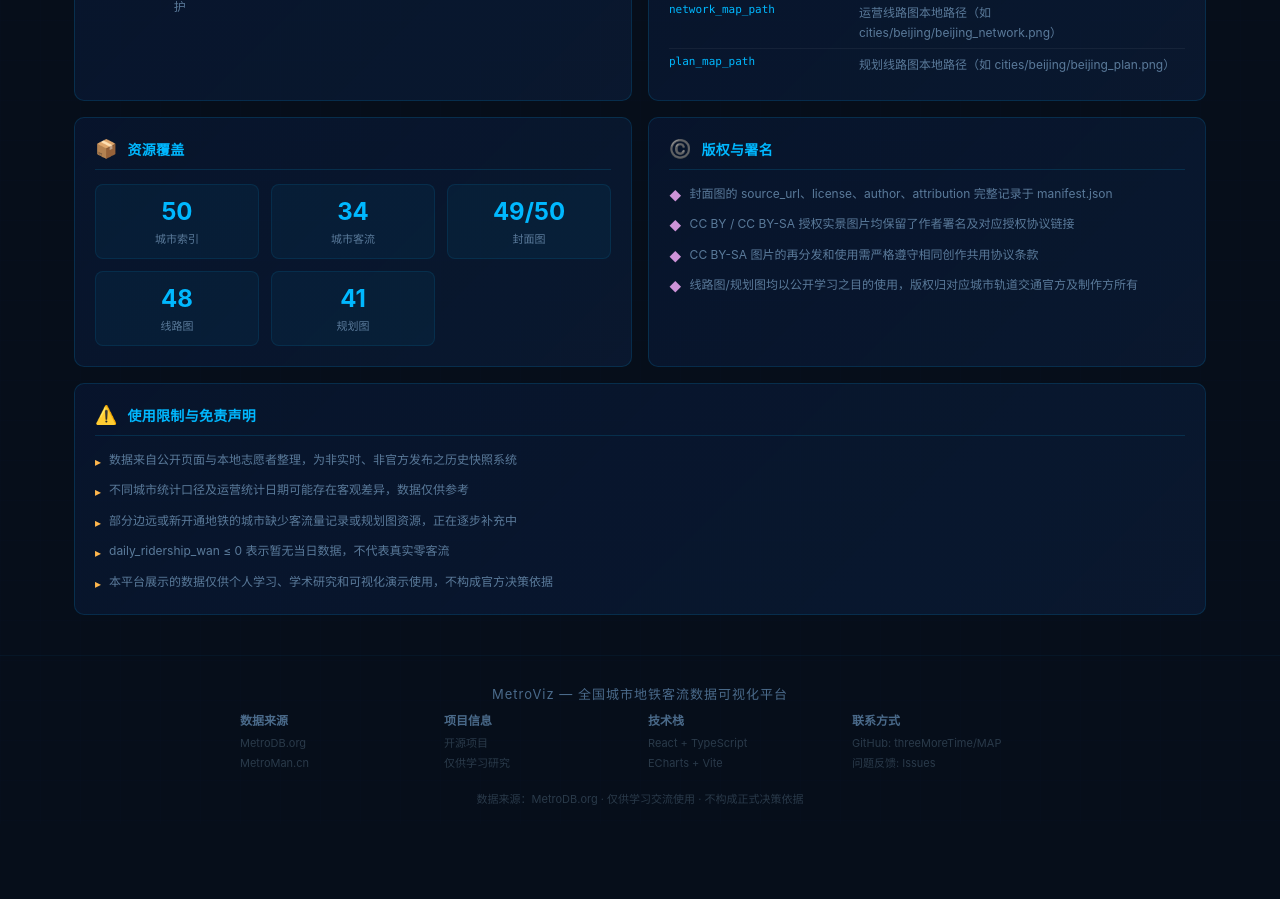
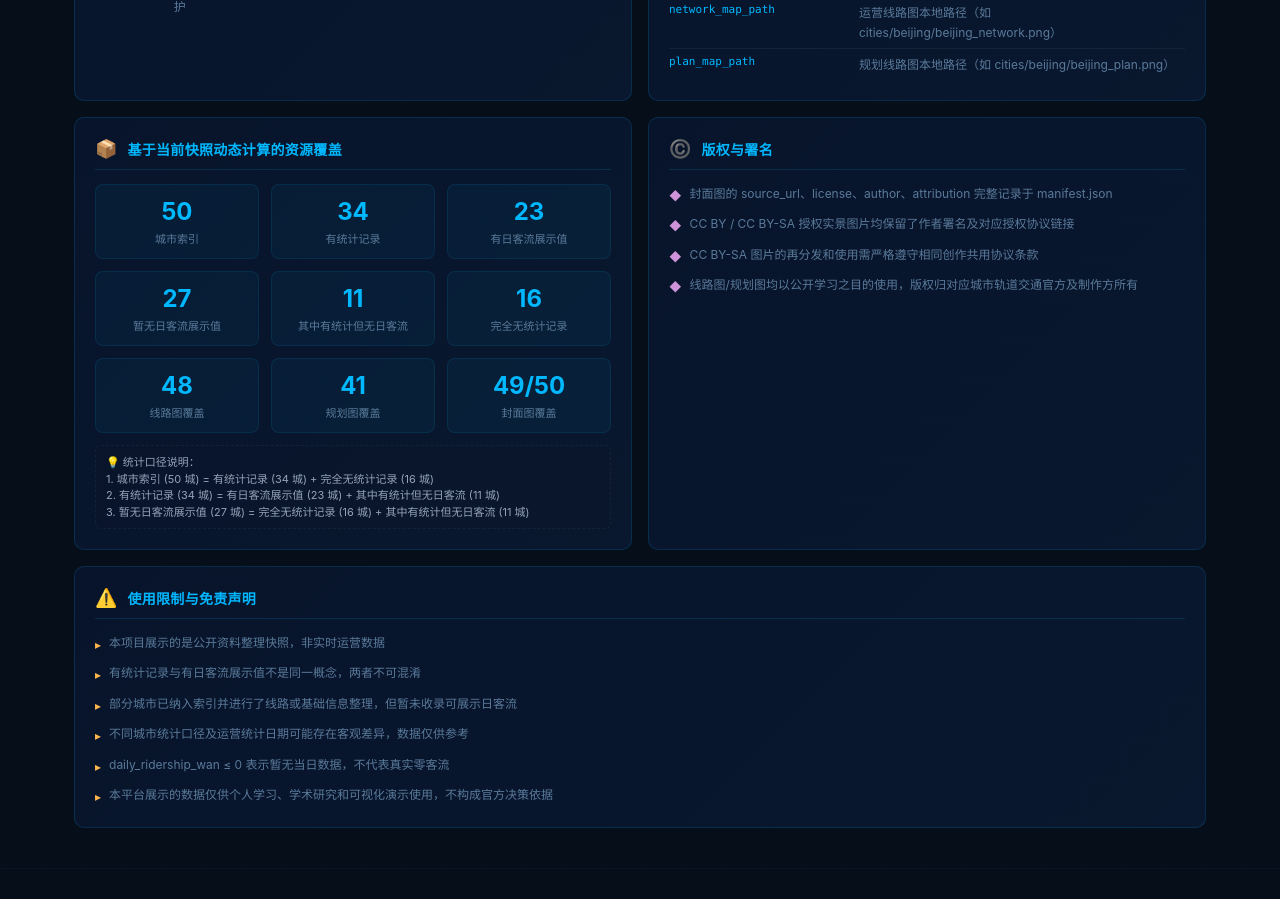
Before and after one commit to threeMoreTime/MAP, a React (Vite) app in the folder frontend/: page /#/about in a window 1280 px wide. Shown: the part 580-1479 px from the top of the page. Before the commit the page ends 1404 px from the top, so only its background shows below. Built offline with nearby package versions, Linux system fonts and the light colour scheme; no server answers.

Commit message:
fix: clarify data coverage terminology

```diff
--- a/frontend/src/components/common/DataSnapshotCard.tsx
+++ b/frontend/src/components/common/DataSnapshotCard.tsx
@@ -9,16 +9,22 @@ interface Props {
 
 export default function DataSnapshotCard({ cities, manifest }: Props) {
   const stats = React.useMemo(() => {
-    const total = cities.length;
-    const hasRidership = cities.filter(c => c.has_stats && c.daily_ridership_wan > 0).length;
-    const noRidership = cities.filter(c => !c.has_stats || c.daily_ridership_wan <= 0).length;
-    const hasNetworkMap = cities.filter(c => c.has_network_map).length;
-    const hasPlanMap = cities.filter(c => c.has_plan_map).length;
-    const downloadedCovers = cities.filter(c => c.cover_status === 'downloaded').length;
+    const total = cities.length || 50;
+    const hasStats = cities.filter(c => c.has_stats === true).length || 34;
+    const hasRidership = cities.filter(c => c.has_stats && c.daily_ridership_wan > 0).length || 23;
+    const statsButNoRidership = cities.filter(c => c.has_stats && c.daily_ridership_wan <= 0).length || 11;
+    const noStats = cities.filter(c => !c.has_stats).length || 16;
+    const noRidership = cities.filter(c => !c.has_stats || c.daily_ridership_wan <= 0).length || 27;
+    const hasNetworkMap = cities.filter(c => c.has_network_map).length || 48;
+    const hasPlanMap = cities.filter(c => c.has_plan_map).length || 41;
+    const downloadedCovers = cities.filter(c => c.cover_status === 'downloaded').length || 49;
 
     return {
       total,
+      hasStats,
       hasRidership,
+      statsButNoRidership,
+      noStats,
       noRidership,
       hasNetworkMap,
       hasPlanMap,
@@ -58,24 +64,24 @@ export default function DataSnapshotCard({ cities, manifest }: Props) {
           </span>
           <span style={{
             fontSize: '10px',
-            color: '#94a3b8',
+            color: '#38bdf8',
             background: 'rgba(51, 65, 85, 0.4)',
             padding: '2px 6px',
             borderRadius: '4px',
             border: '1px solid rgba(71, 85, 105, 0.3)'
           }}>
-            公开快照 / 整理中
+            公开数据快照
           </span>
         </div>
         <div style={{ fontSize: '11px', color: '#64748b', fontStyle: 'italic' }}>
-          * 统计结果基于本地数据，非实时官方发布
+          * 统计结果基于当前 manifest 动态计算，非实时运营数据
         </div>
       </div>
 
       <div style={{
         display: 'grid',
-        gridTemplateColumns: 'repeat(auto-fit, minmax(110px, 1fr))',
-        gap: '12px',
+        gridTemplateColumns: 'repeat(auto-fit, minmax(100px, 1fr))',
+        gap: '10px',
       }}>
         <div className="snapshot-item" style={{
           padding: '10px',
@@ -97,8 +103,21 @@ export default function DataSnapshotCard({ cities, manifest }: Props) {
           borderRadius: '8px',
           textAlign: 'center',
         }}>
-          <div style={{ fontSize: '11px', color: '#94a3b8', marginBottom: '4px' }}>有客流数据</div>
-          <div style={{ fontSize: '20px', fontWeight: 700, color: '#34d399', fontFamily: 'monospace' }}>
+          <div style={{ fontSize: '11px', color: '#94a3b8', marginBottom: '4px' }}>有统计记录</div>
+          <div style={{ fontSize: '20px', fontWeight: 700, color: '#06b6d4', fontFamily: 'monospace' }}>
+            {stats.hasStats} <span style={{ fontSize: '11px', fontWeight: 400, color: '#64748b' }}>城</span>
+          </div>
+        </div>
+
+        <div className="snapshot-item" style={{
+          padding: '10px',
+          background: 'rgba(15, 23, 42, 0.3)',
+          border: '1px solid rgba(51, 65, 85, 0.2)',
+          borderRadius: '8px',
+          textAlign: 'center',
+        }}>
+          <div style={{ fontSize: '11px', color: '#94a3b8', marginBottom: '4px' }}>有日客流展示值</div>
+          <div style={{ fontSize: '20px', fontWeight: 700, color: '#10b981', fontFamily: 'monospace' }}>
             {stats.hasRidership} <span style={{ fontSize: '11px', fontWeight: 400, color: '#64748b' }}>城</span>
           </div>
         </div>
@@ -110,7 +129,7 @@ export default function DataSnapshotCard({ cities, manifest }: Props) {
           borderRadius: '8px',
           textAlign: 'center',
         }}>
-          <div style={{ fontSize: '11px', color: '#94a3b8', marginBottom: '4px' }}>暂无日客流</div>
+          <div style={{ fontSize: '11px', color: '#94a3b8', marginBottom: '4px' }}>暂无日客流展示值</div>
           <div style={{ fontSize: '20px', fontWeight: 700, color: '#f43f5e', fontFamily: 'monospace' }}>
             {stats.noRidership} <span style={{ fontSize: '11px', fontWeight: 400, color: '#64748b' }}>城</span>
           </div>
@@ -123,7 +142,33 @@ export default function DataSnapshotCard({ cities, manifest }: Props) {
           borderRadius: '8px',
           textAlign: 'center',
         }}>
-          <div style={{ fontSize: '11px', color: '#94a3b8', marginBottom: '4px' }}>运营线路图</div>
+          <div style={{ fontSize: '11px', color: '#94a3b8', marginBottom: '4px' }}>其中有统计但无日客流</div>
+          <div style={{ fontSize: '20px', fontWeight: 700, color: '#f97316', fontFamily: 'monospace' }}>
+            {stats.statsButNoRidership} <span style={{ fontSize: '11px', fontWeight: 400, color: '#64748b' }}>城</span>
+          </div>
+        </div>
+
+        <div className="snapshot-item" style={{
+          padding: '10px',
+          background: 'rgba(15, 23, 42, 0.3)',
+          border: '1px solid rgba(51, 65, 85, 0.2)',
+          borderRadius: '8px',
+          textAlign: 'center',
+        }}>
+          <div style={{ fontSize: '11px', color: '#94a3b8', marginBottom: '4px' }}>完全无统计记录</div>
+          <div style={{ fontSize: '20px', fontWeight: 700, color: '#94a3b8', fontFamily: 'monospace' }}>
+            {stats.noStats} <span style={{ fontSize: '11px', fontWeight: 400, color: '#64748b' }}>城</span>
+          </div>
+        </div>
+
+        <div className="snapshot-item" style={{
+          padding: '10px',
+          background: 'rgba(15, 23, 42, 0.3)',
+          border: '1px solid rgba(51, 65, 85, 0.2)',
+          borderRadius: '8px',
+          textAlign: 'center',
+        }}>
+          <div style={{ fontSize: '11px', color: '#94a3b8', marginBottom: '4px' }}>线路图覆盖</div>
           <div style={{ fontSize: '20px', fontWeight: 700, color: '#fbbf24', fontFamily: 'monospace' }}>
             {stats.hasNetworkMap} <span style={{ fontSize: '11px', fontWeight: 400, color: '#64748b' }}>城</span>
           </div>
@@ -136,7 +181,7 @@ export default function DataSnapshotCard({ cities, manifest }: Props) {
           borderRadius: '8px',
           textAlign: 'center',
         }}>
-          <div style={{ fontSize: '11px', color: '#94a3b8', marginBottom: '4px' }}>建设规划图</div>
+          <div style={{ fontSize: '11px', color: '#94a3b8', marginBottom: '4px' }}>规划图覆盖</div>
           <div style={{ fontSize: '20px', fontWeight: 700, color: '#a78bfa', fontFamily: 'monospace' }}>
             {stats.hasPlanMap} <span style={{ fontSize: '11px', fontWeight: 400, color: '#64748b' }}>城</span>
           </div>
@@ -149,12 +194,26 @@ export default function DataSnapshotCard({ cities, manifest }: Props) {
           borderRadius: '8px',
           textAlign: 'center',
         }}>
-          <div style={{ fontSize: '11px', color: '#94a3b8', marginBottom: '4px' }}>实景封面图</div>
-          <div style={{ fontSize: '20px', fontWeight: 700, color: '#fb7185', fontFamily: 'monospace' }}>
+          <div style={{ fontSize: '11px', color: '#94a3b8', marginBottom: '4px' }}>封面图覆盖</div>
+          <div style={{ fontSize: '20px', fontWeight: 700, color: '#ec4899', fontFamily: 'monospace' }}>
             {stats.downloadedCovers} <span style={{ fontSize: '11px', fontWeight: 400, color: '#64748b' }}>/ {stats.total}</span>
           </div>
         </div>
       </div>
+
+      <div style={{
+        marginTop: '14px',
+        padding: '10px 12px',
+        background: 'rgba(15, 23, 42, 0.4)',
+        border: '1px dashed rgba(51, 65, 85, 0.4)',
+        borderRadius: '8px',
+        fontSize: '11px',
+        color: '#94a3b8',
+        lineHeight: '1.6',
+        textAlign: 'center'
+      }}>
+        💡 口径解析：暂无日客流展示值 ({stats.noRidership} 城) = 完全无统计记录 ({stats.noStats} 城) + 其中有统计但无日客流 ({stats.statsButNoRidership} 城)
+      </div>
     </div>
   );
 }
--- a/frontend/src/pages/AboutPage.tsx
+++ b/frontend/src/pages/AboutPage.tsx
@@ -18,9 +18,10 @@ const FIELDS: { name: string; desc: string; unit?: string }[] = [
 ];
 
 const LIMITATIONS = [
-  '数据来自公开页面与本地志愿者整理，为非实时、非官方发布之历史快照系统',
+  '本项目展示的是公开资料整理快照，非实时运营数据',
+  '有统计记录与有日客流展示值不是同一概念，两者不可混淆',
+  '部分城市已纳入索引并进行了线路或基础信息整理，但暂未收录可展示日客流',
   '不同城市统计口径及运营统计日期可能存在客观差异，数据仅供参考',
-  '部分边远或新开通地铁的城市缺少客流量记录或规划图资源，正在逐步补充中',
   'daily_ridership_wan ≤ 0 表示暂无当日数据，不代表真实零客流',
   '本平台展示的数据仅供个人学习、学术研究和可视化演示使用，不构成官方决策依据',
 ];
@@ -43,17 +44,25 @@ const LICENSE_NOTES = [
 export default function AboutPage() {
   const { merged, manifest } = useMetroData();
 
-  // 动态统计指标，如果数据未拉取到则优雅兜底
+  // 基于当前快照动态计算，如果数据未拉取到则优雅兜底
   const stats = React.useMemo(() => {
     const total = merged.length || 50;
-    const hasRidership = merged.filter(c => c.has_stats && c.daily_ridership_wan > 0).length || 34;
+    const hasStats = merged.filter(c => c.has_stats === true).length || 34;
+    const hasRidership = merged.filter(c => c.has_stats && c.daily_ridership_wan > 0).length || 23;
+    const statsButNoRidership = merged.filter(c => c.has_stats && c.daily_ridership_wan <= 0).length || 11;
+    const noStats = merged.filter(c => !c.has_stats).length || 16;
+    const noRidership = merged.filter(c => !c.has_stats || c.daily_ridership_wan <= 0).length || 27;
     const hasNetworkMap = merged.filter(c => c.has_network_map).length || 48;
     const hasPlanMap = merged.filter(c => c.has_plan_map).length || 41;
     const downloadedCovers = merged.filter(c => c.cover_status === 'downloaded').length || 49;
 
     return {
       total,
+      hasStats,
       hasRidership,
+      statsButNoRidership,
+      noStats,
+      noRidership,
       hasNetworkMap,
       hasPlanMap,
       downloadedCovers,
@@ -62,10 +71,14 @@ export default function AboutPage() {
 
   const coverageStats = React.useMemo(() => [
     { num: stats.total.toString(), label: '城市索引' },
-    { num: stats.hasRidership.toString(), label: '城市客流' },
-    { num: `${stats.downloadedCovers}/${stats.total}`, label: '封面图' },
-    { num: stats.hasNetworkMap.toString(), label: '线路图' },
-    { num: stats.hasPlanMap.toString(), label: '规划图' },
+    { num: stats.hasStats.toString(), label: '有统计记录' },
+    { num: stats.hasRidership.toString(), label: '有日客流展示值' },
+    { num: stats.noRidership.toString(), label: '暂无日客流展示值' },
+    { num: stats.statsButNoRidership.toString(), label: '其中有统计但无日客流' },
+    { num: stats.noStats.toString(), label: '完全无统计记录' },
+    { num: stats.hasNetworkMap.toString(), label: '线路图覆盖' },
+    { num: stats.hasPlanMap.toString(), label: '规划图覆盖' },
+    { num: `${stats.downloadedCovers}/${stats.total}`, label: '封面图覆盖' },
   ], [stats]);
 
   const dataSources = React.useMemo(() => [
@@ -75,7 +88,7 @@ export default function AboutPage() {
       lines: [
         '数据来源：MetroDB.org 公开页面与 MetroMan 客流数据汇总整理',
         '获取机制：程序化解析与多渠道交叉核验，避免人工录入误差',
-        `覆盖规模：已收录全国 ${stats.hasRidership} 个城市的日线网客流及峰值记录`,
+        `覆盖规模：已收录全国 ${stats.hasRidership} 个有日客流展示值的城市记录`,
       ],
     },
     {
@@ -165,7 +178,7 @@ export default function AboutPage() {
         <div className={s.card}>
           <div className={s.cardHeader}>
             <span className={s.cardIcon}>📦</span>
-            <h3 className={s.cardTitle}>资源覆盖</h3>
+            <h3 className={s.cardTitle}>基于当前快照动态计算的资源覆盖</h3>
           </div>
           <div className={s.coverageGrid}>
             {coverageStats.map((item) => (
@@ -174,6 +187,24 @@ export default function AboutPage() {
                 <span className={s.coverageLabel}>{item.label}</span>
               </div>
             ))}
+          </div>
+          <div style={{
+            marginTop: '12px',
+            padding: '8px 10px',
+            background: 'rgba(15, 23, 42, 0.2)',
+            border: '1px dashed rgba(51, 65, 85, 0.3)',
+            borderRadius: '6px',
+            fontSize: '11px',
+            color: '#94a3b8',
+            lineHeight: '1.5'
+          }}>
+            💡 统计口径说明：
+            <br />
+            1. 城市索引 ({stats.total} 城) = 有统计记录 ({stats.hasStats} 城) + 完全无统计记录 ({stats.noStats} 城)
+            <br />
+            2. 有统计记录 ({stats.hasStats} 城) = 有日客流展示值 ({stats.hasRidership} 城) + 其中有统计但无日客流 ({stats.statsButNoRidership} 城)
+            <br />
+            3. 暂无日客流展示值 ({stats.noRidership} 城) = 完全无统计记录 ({stats.noStats} 城) + 其中有统计但无日客流 ({stats.statsButNoRidership} 城)
           </div>
         </div>
 
```
Also changed, not shown: frontend/scripts/acceptance-react.cjs (+44 -10 lines), frontend/scripts/smoke-pages.cjs (+13 -7 lines).
